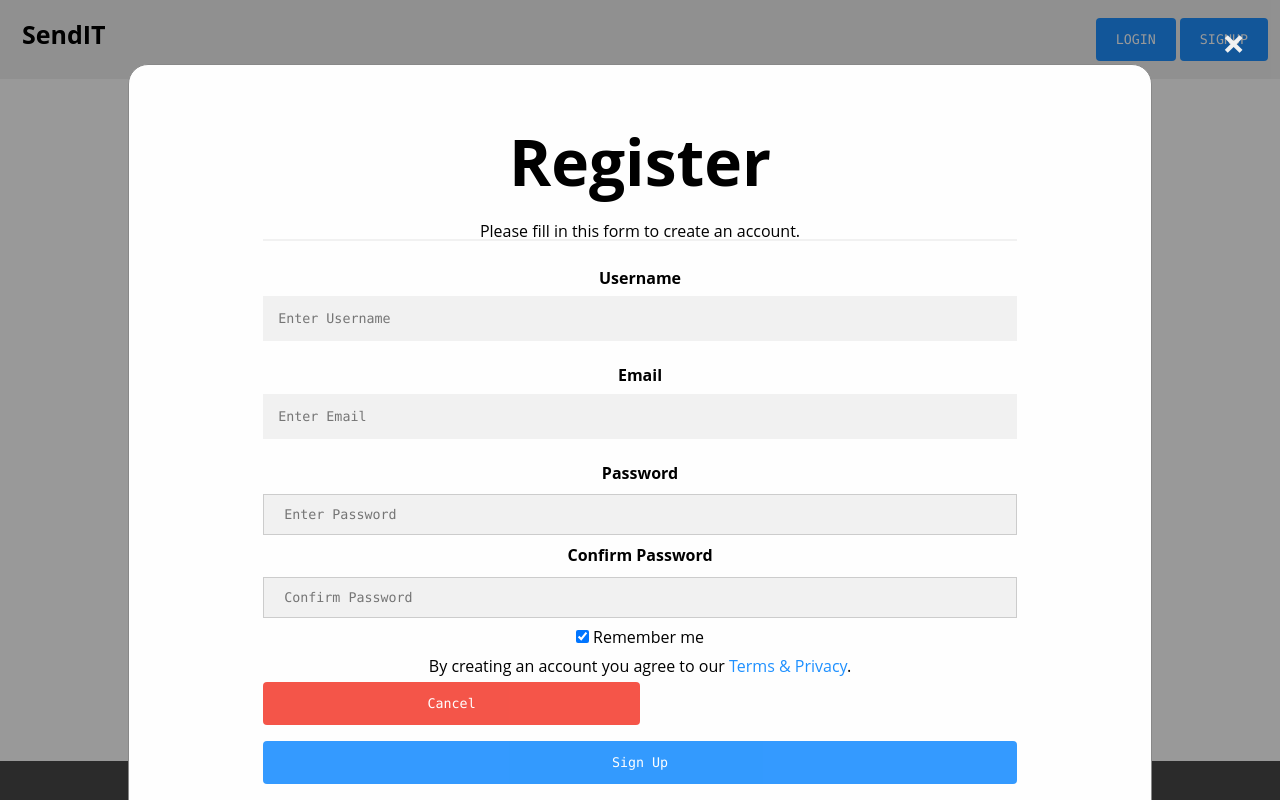
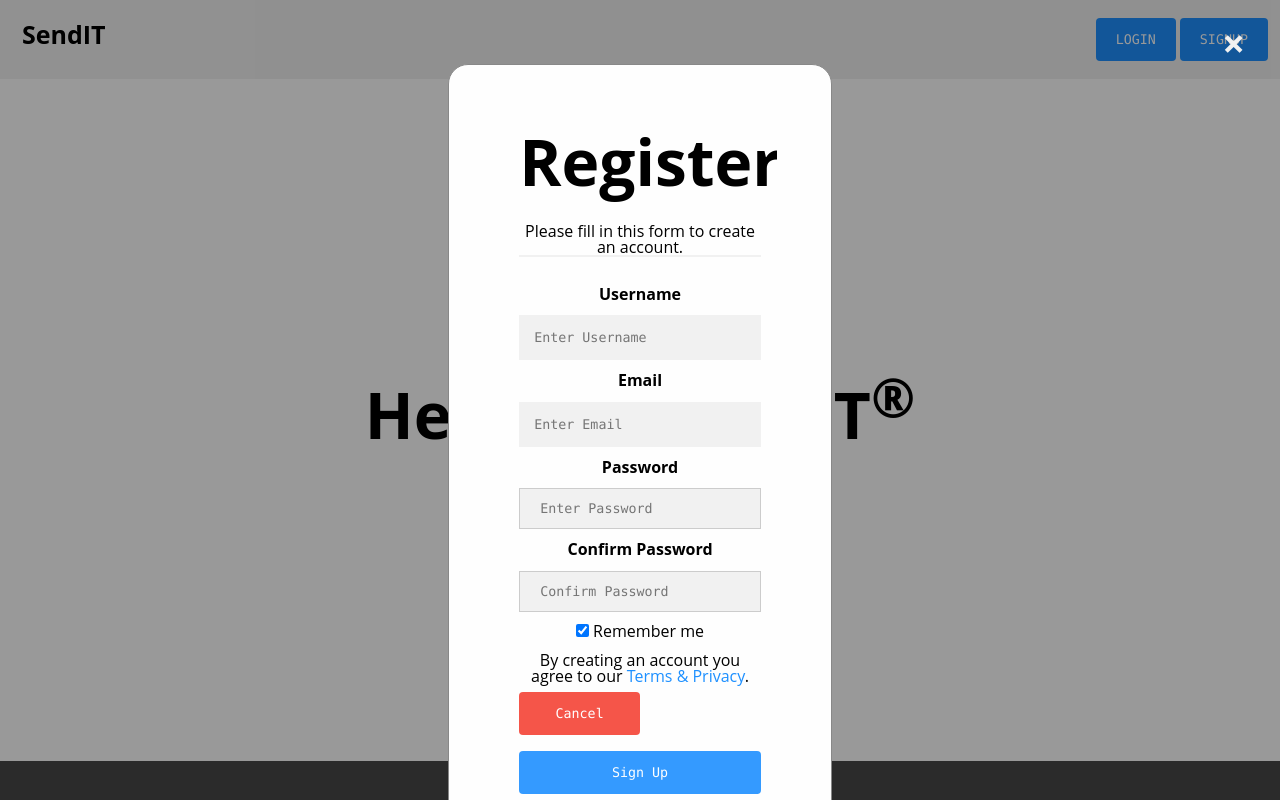
Before and after one commit to koitoror/SendIT, a plain HTML site: page UI/index.html in a window 1280 px wide. Both pictures are taken after a click on the button "SIGNUP". Drawn offline with Linux system fonts and the light colour scheme.

Commit message:
[Feature #161907301] Reduce signup modal width

```diff
--- a/UI/static/css/signup.css
+++ b/UI/static/css/signup.css
@@ -5,7 +5,8 @@
 #id02 input[type=text], input[type=password] {
   width: 100%;
   padding: 15px;
-  margin: 5px 0 22px 0;
+  /* margin: 5px 0 22px 0; */
+  margin: 8px 0;
   display: inline-block;
   border: none;
   background: #f1f1f1;
@@ -70,7 +71,7 @@ width: 50%;
   background-color: #fefefe;
   margin: 5% auto 15% auto; /* 5% from the top, 15% from the bottom and centered */
   border: 1px solid #888;
-  width: 80%; /* Could be more or less, depending on screen size */
+  width: 30%; /* Could be more or less, depending on screen size */
 }
 
 /* Style the horizontal ruler */
```
